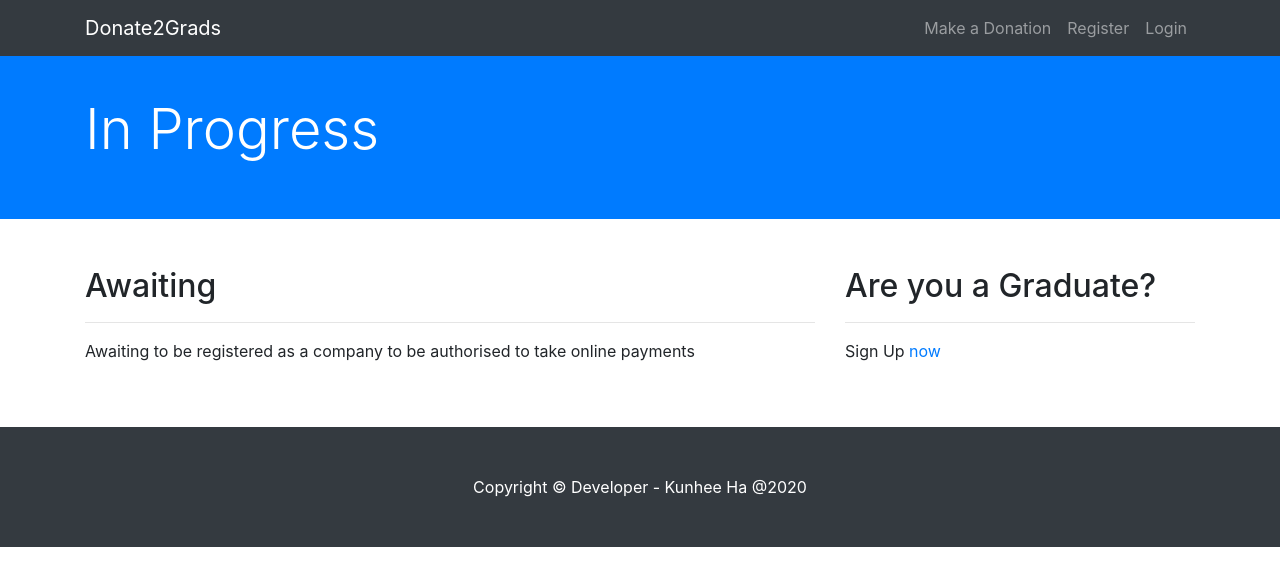
After one commit to kunheeha/DonationSite, a Flask app: page /donate in a window 1280 px wide. The commit adds this page. Shown: the top 586 px of the page. Run offline with Flask 2, Linux system fonts and the light colour scheme; some libraries are stand-ins or nearby versions.

Commit message:
finished except payments

```diff
--- a/donationsite/routes.py
+++ b/donationsite/routes.py
@@ -41,7 +41,13 @@ def profile():
 
 @app.route('/makedonation')
 def makedonation():
-    return render_template("makedonation.html")
+    grads = User.query.all()
+
+    return render_template("makedonation.html", grads=grads)
+
+@app.route('/donate')
+def donate():
+    return render_template("donate.html")
 
 
 @app.route('/login', methods=['GET', 'POST'])
--- /dev/null
+++ b/donationsite/templates/donate.html
@@ -0,0 +1,35 @@
+{% extends 'base.html' %}
+
+{% block head %}{% endblock %}
+
+{% block content %}
+
+	<!-- Header -->
+	<div class="bg-primary py-5 mb-5">
+		<div class="container h-100">
+			<div class="row h-100 align-items-center">
+				<div class="col-lg-12">
+					<h1 class="display-4 text-white mt-5 mb-2">In Progress</h1>
+				</div>
+			</div>
+		</div>
+	</div>
+
+	<!-- MAIN -->
+	<div class="container">
+		<!-- Intro Info -->
+		<div class="row">
+			<div class="col-md-8 mb-5">
+				<h2>Awaiting</h2>
+				<hr>
+				<p>Awaiting to be registered as a company to be authorised to take online payments</p>
+			</div>
+			<div class="col-md-4 mb-5">
+				<h2>Are you a Graduate?</h2>
+				<hr>
+				<p>Sign Up <a href="/register">now</a></p>
+			</div>
+		</div>
+	</div>
+
+{% endblock content %}
```
Also changed, not shown: donationsite/templates/index.html (+5 -5 lines), donationsite/templates/makedonation.html (+32 -1 lines), 1 other file.
